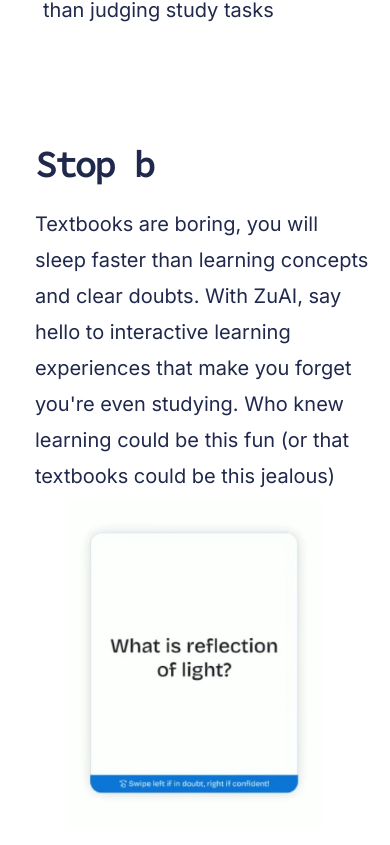
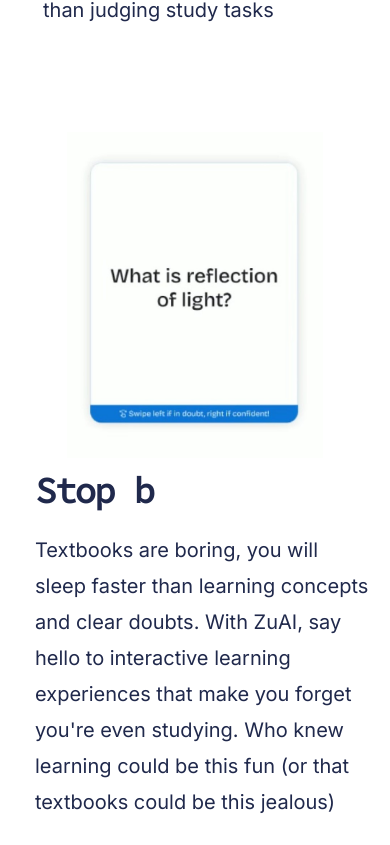
Before and after one commit to Yashgupta9330/freelancing, a React (Vite) app: page / in a window 390 px wide. Shown: the part 1819-2664 px from the top of the page. Built offline with nearby package versions, Linux system fonts and the light colour scheme.

Commit message:
added animations

```diff
--- a/src/Components/Card.jsx
+++ b/src/Components/Card.jsx
@@ -6,7 +6,7 @@
     return(
         <div className=' md:max-w-[1104px] w-[95%] flex flex-col items-center justify-center gap-24 mt-24'>
         <div className=" md:w-full w-[95%] flex flex-col md:flex-row sm:items-center justify-center md:justify-between">
-        <div  data-aos="fade-left" data-aos-duration="1000" className=' md:px-12 lg:px-24 flex items-center justify-center'>
+        <div  data-aos="fade-right"  data-aos-duration="1000" className=' md:px-12 lg:px-24 flex items-center justify-center'>
         <img src={image123} alt="image-1" className="w-1/2 md:w-[357px]"/>
         </div>
          <div className="pl-4 md:px-0 flex flex-col items-center justify-center w-[95%] md:w-[544px] text-[#20294C]  ">
@@ -28,7 +28,10 @@
             </p>
         </div>
         </div>
-        <div className="flex flex-col md:flex-row sm:items-center justify-center md:justify-between w-[95%] ">
+        <div className="flex  flex-col md:flex-row-reverse sm:items-center justify-center md:justify-between w-[95%] ">
+        <div data-aos="fade-left" data-aos-duration="1000" className='px-12 lg:px-24'>
+        <img src={image21} alt="image-1" className="w-[357px]"/>
+        </div>
          <div className="pl-4 md:px-0 flex flex-col md:w-[544px] text-[#20294C]">
          <TypeAnimation
           sequence={['Stop bored Studying',1000,""]}
@@ -45,9 +48,6 @@
             Textbooks are boring, you will sleep faster than learning concepts and clear doubts. With ZuAI, say hello to interactive learning experiences
              that make you forget you're even studying. Who knew learning could be this fun (or that textbooks could be this jealous)
             </p>
-        </div>
-        <div data-aos="fade-left" data-aos-duration="1000" className='px-12 lg:px-24'>
-        <img src={image21} alt="image-1" className="w-[357px]"/>
         </div>
         </div>
         <div className="flex flex-col md:flex-row sm:items-center justify-center md:justify-between w-[95%]">
@@ -72,7 +72,10 @@
             </p>
         </div>
         </div>
-        <div className="flex flex-col md:flex-row sm:items-center justify-center md:justify-between w-[95%]">
+        <div className="flex flex-col  md:flex-row-reverse sm:items-center justify-center md:justify-between w-[95%]">
+        <div data-aos="fade-left" data-aos-duration="1000" className='px-12 lg:px-24'>
+        <img src={image23} alt="image-1" className="w-[357px]"/>
+        </div>
          <div className="pl-4 md:px-0 flex flex-col md:w-[544px] text-[#20294C]">
          <TypeAnimation
           sequence={['Stop Wasting your Time',1000,""]}
@@ -90,9 +93,6 @@
              so that you don't waste time and keep going effectively.
             </p>
         </div>
-        <div data-aos="fade-left" data-aos-duration="1000" className='px-12 lg:px-24'>
-        <img src={image23} alt="image-1" className="w-[357px]"/>
-        </div>
         </div>
         </div>
     );
--- a/src/Components/Content.jsx
+++ b/src/Components/Content.jsx
@@ -14,7 +14,7 @@
         <span className="font-bold">Start for Free</span>
         <FaArrowRight  className="font-bold text-[20px] leading-[100%]"/>
         </button>
-        <img src={center1} alt="center" className="w-[70%] z-[1] rounded-lg"/>
+        <img src={center1}  data-aos="zoom-in" alt="center" className="w-[70%] z-[1] rounded-lg"/>
         <img src={left} alt="left"  className="absolute left-0 top-[50%] sm:top-[30%]  w-[25%] xl:w-[300px]" />
         <img src={right1} alt="right"  className="absolute right-0 bottom-0 w-[50%] xl:w-[600px]" />
         </div>
```
